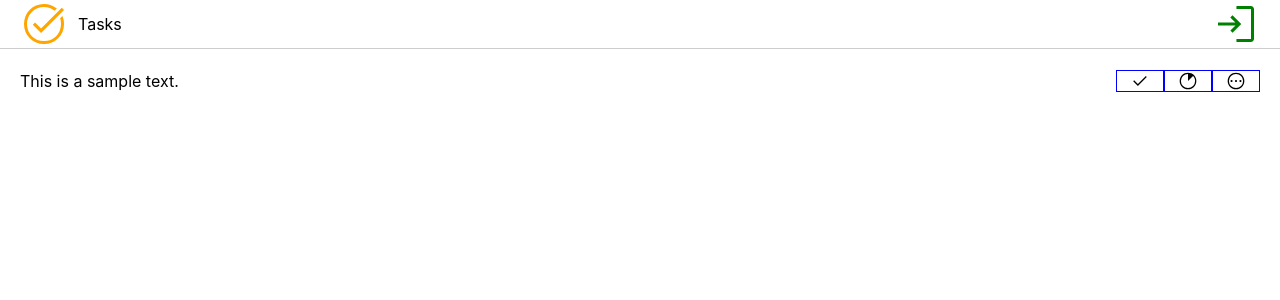
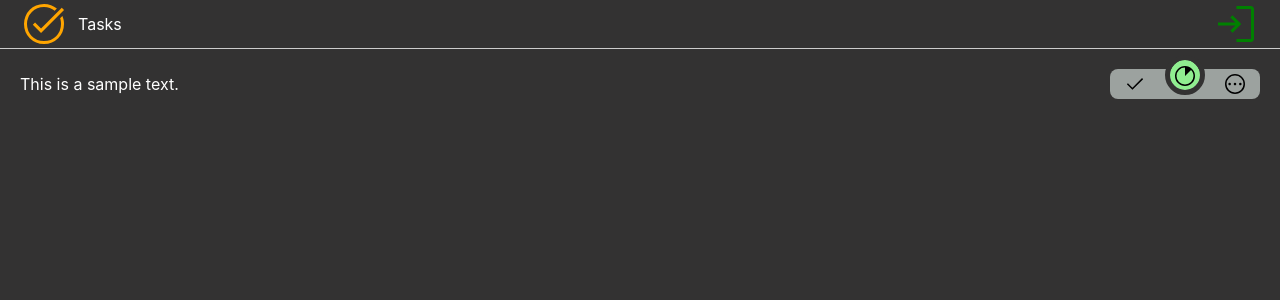
Before and after one commit to LeoDarpan/redux_todo, a React (Vite) app: page / in a window 1280 px wide. Shown: the top 300 px of the page. Built offline with nearby package versions, Linux system fonts and the light colour scheme.

Commit message:
Action buttons UI

```diff
--- a/src/App.jsx
+++ b/src/App.jsx
@@ -5,10 +5,10 @@ import { Todos } from './containers';
 function App() {
 
   return (
-    <>
+    <div className='container'>
       <Header />
       <Todos />
-    </>
+    </div>
   )
 }
 
--- a/src/assets/scss/base/_reset.scss
+++ b/src/assets/scss/base/_reset.scss
@@ -4,6 +4,7 @@
   box-sizing: border-box;
   margin: 0;
   padding: 0;
+  color: $white;
 }
 
 html,
--- a/src/assets/scss/components/_header.scss
+++ /dev/null
@@ -1,3 +0,0 @@
-header {
-    padding: 40px 60px;
-}
--- a/src/assets/scss/components/_todo.scss
+++ b/src/assets/scss/components/_todo.scss
@@ -3,9 +3,46 @@
   padding: 20px 0;
   &__actions {
     @include flex;
+    background-color: rgb(156, 162, 159);
+    border-radius: 8px;
+    position: relative;
+    width: 150px;
+    height: 30px;
+    &:before {
+      content: '';
+      background-color: lightgreen;
+      border-radius: 50%;
+      outline: 5px solid rgb(51, 50, 50);
+      display: flex;
+      height: 30px;
+      position: absolute;
+      top: -30%;
+
+      width: 30px;
+      z-index: 1;
+    }
+    button {
+      background-color: transparent;
+      height: 25px;
+      position: absolute;
+      left: 10%;
+      transform: translateX(-10%);
+      transition: .3s all ease-in-out;
+      width: 25px;
+      z-index: 2;
+
+      &:nth-child(2) {
+        left: 50%;
+        top: calc(-30% + 3px);
+        transform: translateX(-50%);
+      }
+      &:last-child {
+        left: 90%;
+        transform: translateX(-90%);
+      }
+    }
     svg {
-      height: 22px;
-      border: 1px solid blue;
+      height: 24px;
     }
   }
 }
--- a/src/assets/scss/pages/_app.scss
+++ b/src/assets/scss/pages/_app.scss
@@ -1,3 +1,5 @@
-.heading {
-  color: red;
+.container {
+  background-color: rgb(51, 50, 50);
+  min-height: 100vh;
+  padding: 0;
 }
--- a/src/components/Todo.jsx
+++ b/src/components/Todo.jsx
@@ -7,21 +7,21 @@ const Todo = () => {
         This is a sample text.
       </div>
       <div className="todo__actions">
-        <span>
-        <svg xmlns="http://www.w3.org/2000/svg" height="48" viewBox="0 -960 960 960" width="48">
-          <path d="M378-246 154-470l43-43 181 181 384-384 43 43-427 427Z"/>
-        </svg>
-        </span>
-        <span>
+        <button>
+          <svg xmlns="http://www.w3.org/2000/svg" height="48" viewBox="0 -960 960 960" width="48">
+            <path d="M378-246 154-470l43-43 181 181 384-384 43 43-427 427Z"/>
+          </svg>
+        </button>
+        <button>
           <svg xmlns="http://www.w3.org/2000/svg" height="48" viewBox="0 -960 960 960" width="48">
             <path d="M480-80q-83 0-156-31.5T197-197q-54-54-85.5-127T80-480q0-83 31.5-156T197-763q54-54 127-85.5T480-880q83 0 156 31.5T763-763q54 54 85.5 127T880-480q0 83-31.5 156T763-197q-54 54-127 85.5T480-80Zm0-60q142.375 0 241.188-98.812Q820-337.625 820-480q0-68-25.48-130.688-25.48-62.687-73.256-110.5L480.264-480v-340Q338-820 239-721.188 140-622.375 140-480t98.812 241.188Q337.625-140 480-140Z"/>
           </svg>
-        </span>
-        <span>
+        </button>
+        <button>
           <svg xmlns="http://www.w3.org/2000/svg" height="48" viewBox="0 -960 960 960" width="48">
             <path d="M266.118-430Q287-430 301.5-444.618q14.5-14.617 14.5-35.5Q316-501 301.382-515.5q-14.617-14.5-35.5-14.5Q245-530 230.5-515.382q-14.5 14.617-14.5 35.5Q216-459 230.618-444.5q14.617 14.5 35.5 14.5Zm214 0Q501-430 515.5-444.618q14.5-14.617 14.5-35.5Q530-501 515.382-515.5q-14.617-14.5-35.5-14.5Q459-530 444.5-515.382q-14.5 14.617-14.5 35.5Q430-459 444.618-444.5q14.617 14.5 35.5 14.5Zm213 0Q714-430 728.5-444.618q14.5-14.617 14.5-35.5Q743-501 728.382-515.5q-14.617-14.5-35.5-14.5Q672-530 657.5-515.382q-14.5 14.617-14.5 35.5Q643-459 657.618-444.5q14.617 14.5 35.5 14.5ZM480.266-80q-82.734 0-155.5-31.5t-127.266-86q-54.5-54.5-86-127.341Q80-397.681 80-480.5q0-82.819 31.5-155.659Q143-709 197.5-763t127.341-85.5Q397.681-880 480.5-880q82.819 0 155.659 31.5Q709-817 763-763t85.5 127Q880-563 880-480.266q0 82.734-31.5 155.5T763-197.684q-54 54.316-127 86Q563-80 480.266-80Zm.234-60Q622-140 721-239.5t99-241Q820-622 721.188-721 622.375-820 480-820q-141 0-240.5 98.812Q140-622.375 140-480q0 141 99.5 240.5t241 99.5Zm-.5-340Z"/>
           </svg>
-        </span>
+        </button>
       </div>
     </div>
   )
--- a/src/containers/Todos.jsx
+++ b/src/containers/Todos.jsx
@@ -3,9 +3,9 @@ import { Todo } from '../components';
 
 const Todos = () => {
   return (
-    <div className="todo-container">
+    <section className="todo-container">
       <Todo />
-    </div>
+    </section>
   )
 }
 
```
